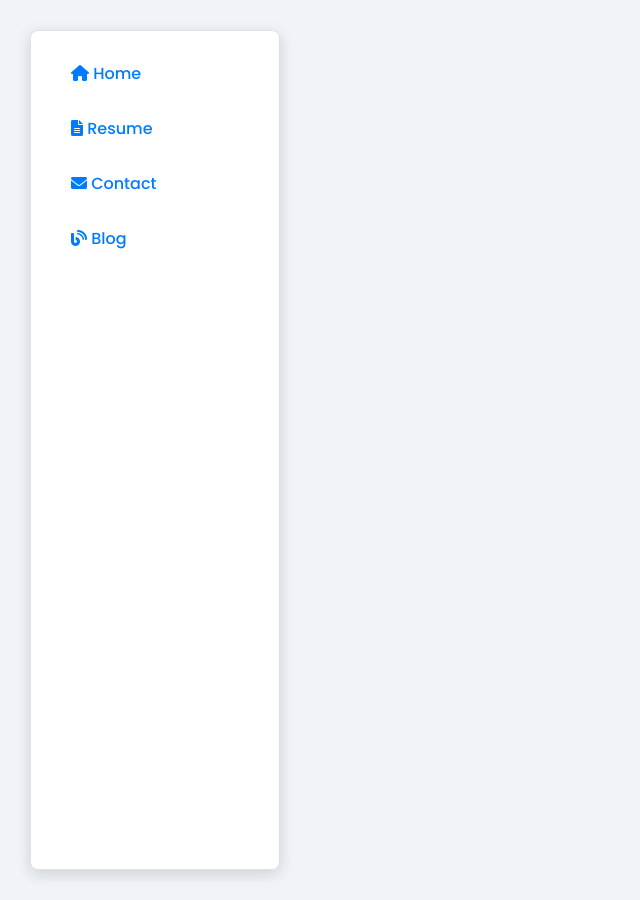
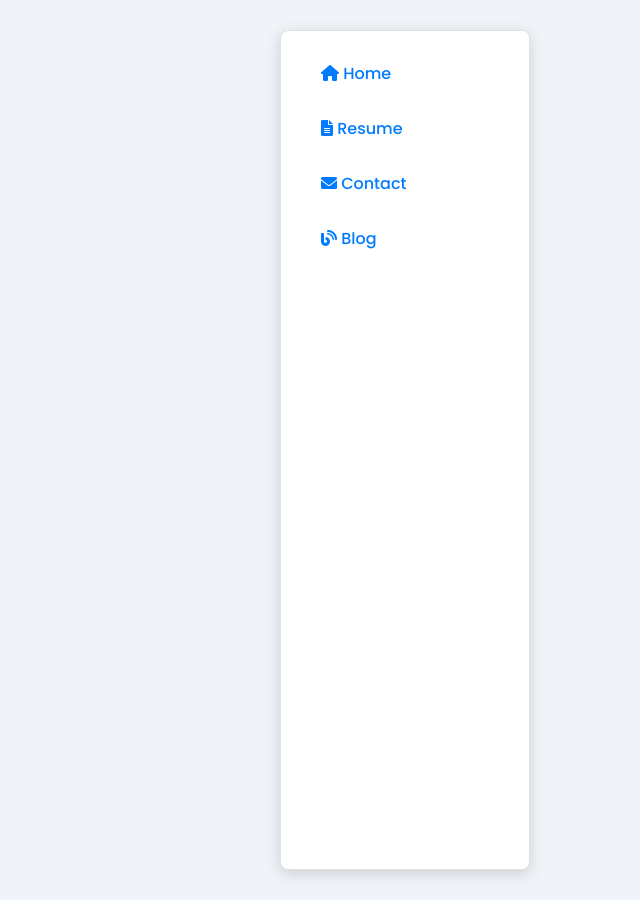
Before and after one commit to azizzailani/azizzailani.github.io, a Jekyll site: the page built from about.md, in a window 1280 px wide. Shown: the whole page, without its empty margins (0-640 px from the left). Built offline with Jekyll 4.4.1, drawn with Linux system fonts in a browser that asks for light colours; our own code applies the rules of GitHub Pages for plain Markdown files.

Commit message:
style.css: Adjust layout properties in style.css
- Modified `--content-width` calculation for `main-content`.
- Changed `header` positioning to `sticky` for top placement during scroll.
- Updated `header` height calculation with padding for full height.
- Added `margin-right` property for header alignment.
- Adjusted `header nav` width to occupy full content area.
- Aligned `container` flex direction to column and adjusted margin-left for sidebar clearance.

```diff
--- a/assets/css/style.css
+++ b/assets/css/style.css
@@ -15,7 +15,7 @@
     --max-width-content: 1100px;
     --min-height-content: 85vh;
     --sidebar-width: 250px;
-    --content-width: calc(100% - 270px);
+    --content-width: calc(100% - 270px); /* Lebar tetap untuk main-content */
 }
 
 /* Reset dasar */
@@ -49,12 +49,10 @@ header {
     display: flex;
     flex-direction: column;
     align-items: flex-start;
-    position: fixed;
-    /* Posisi fixed untuk header vertikal */
-    top: var(--spacing-large);
-    left: var(--spacing-large);
-    /* Jarak kiri */
-    height: calc(100vh - 2 * var(--spacing-large));
+    position: sticky;
+    top: var(--spacing-large); /* Agar tetap di bagian atas saat menggulir */
+    height: calc(100vh - 2 * var(--spacing-large)); /* Tinggi penuh dengan padding */
+    margin-right: var(--spacing-large);
 }
 
 /* Navigasi di Header */
@@ -62,7 +60,7 @@ header nav {
     display: flex;
     flex-direction: column;
     gap: var(--spacing-small);
-    width: 100%;
+    width: 100%; /* Lebar penuh untuk menyesuaikan konten */
 }
 
 header nav a {
@@ -82,10 +80,10 @@ header nav a:hover {
 /* Kontainer utama untuk Konten */
 .container {
     display: flex;
-    margin-left: calc(var(--sidebar-width) + var(--spacing-large) * 2);
-    /* Pastikan tidak overlap */
+    flex-direction: column;
     max-width: var(--max-width-content);
     width: 100%;
+    margin-left: var(--sidebar-width);
 }
 
 /* Konten Utama */
```
